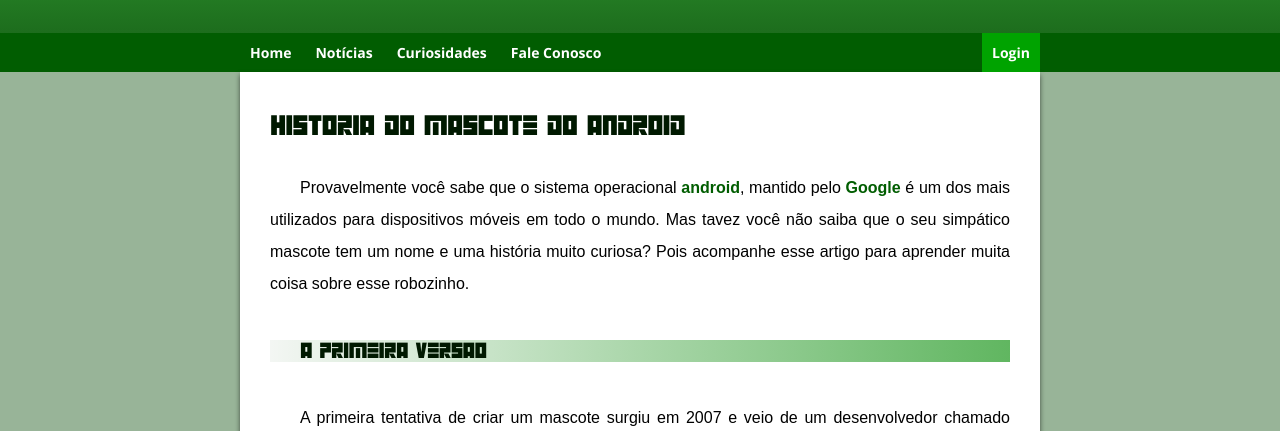
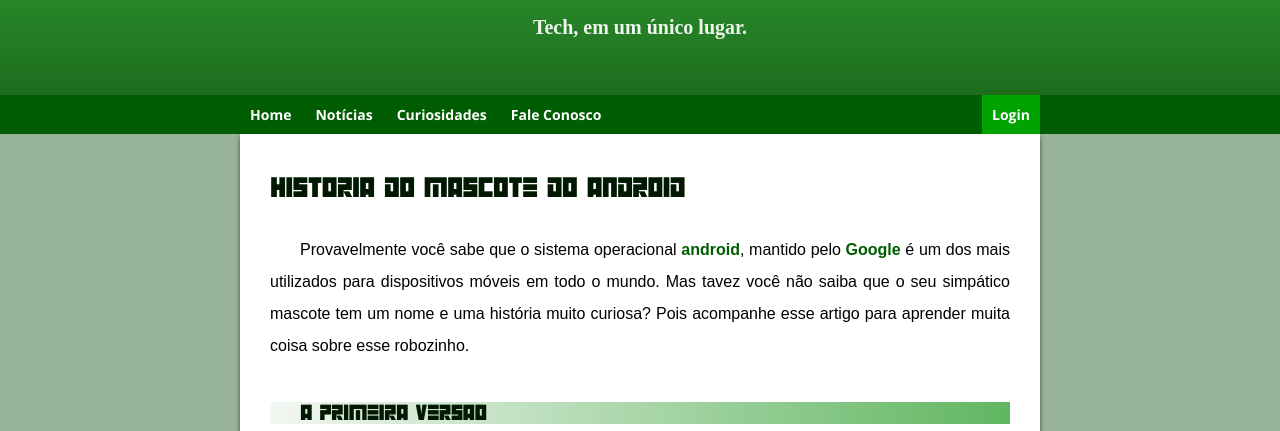
Before and after one commit to victor13ugo/html-css, a plain HTML site: page desafios/Modulo 2/Desafio10/index.html in a window 1280 px wide. Shown: the part 124-555 px from the top of the page. Drawn offline with nearby package versions, Linux system fonts and the light colour scheme.

Commit message:
alteracao do padding

```diff
--- a/desafios/Modulo 2/Desafio10/projeto.css
+++ b/desafios/Modulo 2/Desafio10/projeto.css
@@ -76,14 +76,14 @@ header h1 {
 #frase-principal {/*div com uma id para aplicar o espaçamento entre a frase principal e a barra de pesquisa*/
     font-family: "open sans";
     text-align: center;
-    padding-bottom: 30px;
+
 }
 #frase-principal h2{
     font-family: "open seans";
     font-size: 20px;
     text-align: center;
     color: rgba(255, 255, 255, 0.922);
-    padding: 2px;
+    padding-bottom:50px ;
 }
 
 header {
```
